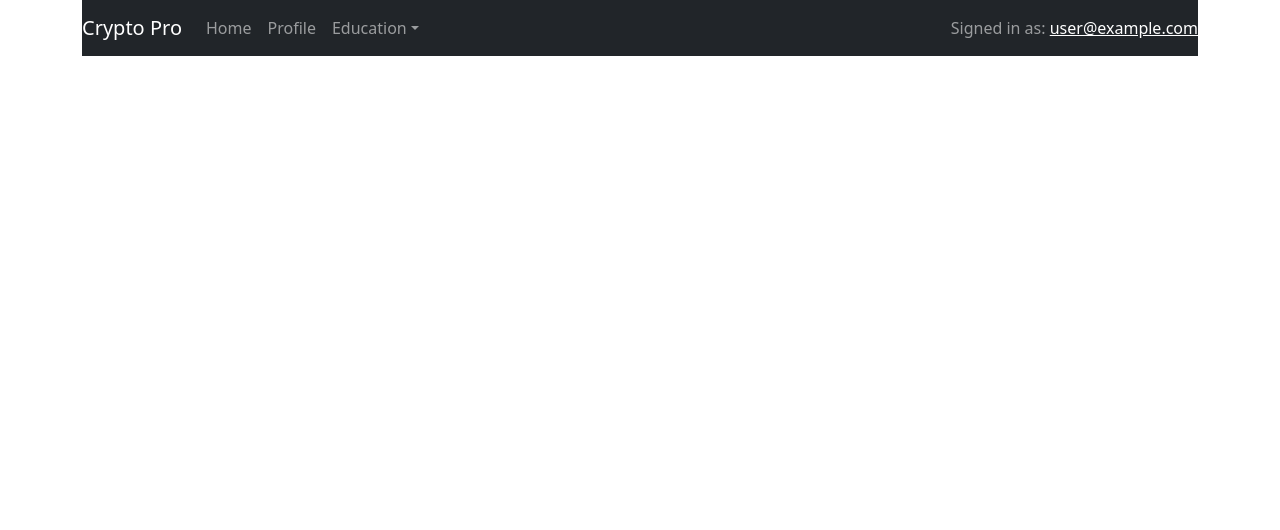
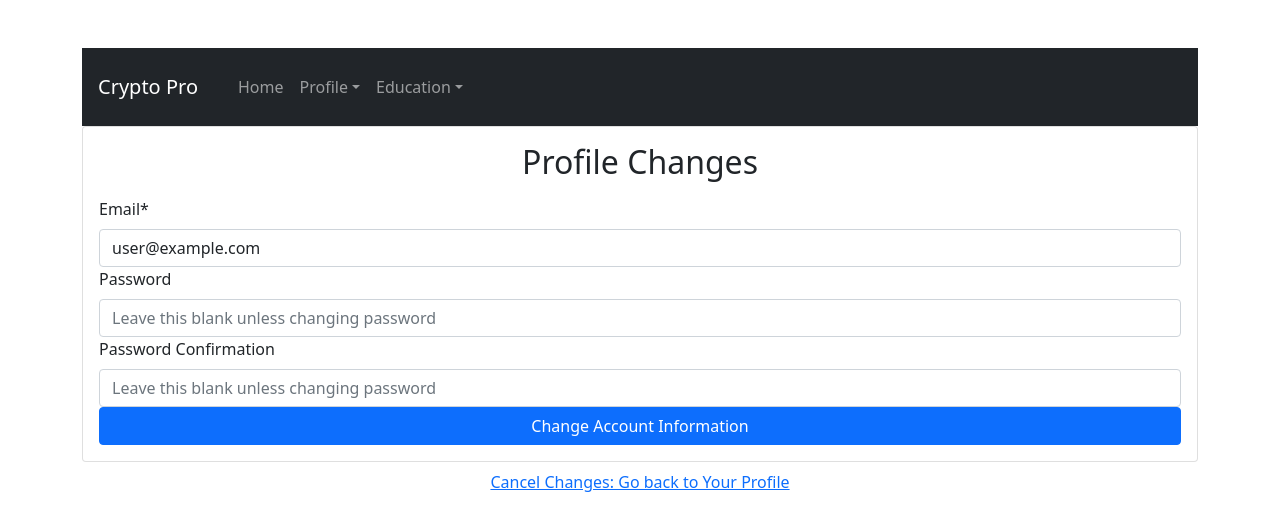
Before and after one commit to chrisgumieny/Crypto, a React (Create React App) app: page /profilechange in a window 1280 px wide. Shown: the top 530 px of the page. Built offline with nearby package versions, Linux system fonts and the light colour scheme; no server answers; sample sign-in values are in the browser's storage.

Commit message:
ProfileChangeAndNavBar

```diff
--- a/src/App.js
+++ b/src/App.js
@@ -11,6 +11,7 @@ import { HeaderToolbar } from "./components/Header"
 import Profile from "./components/Profile"
 import { FirstPartyEducation } from "./components/FirstPartyEducation"
 import { ThirdPartyEducation } from "./components/ThirdPartyEducation"
+import ProfileChange from "./components/ProfileChange"
 
 function App() {
   return (
@@ -27,10 +28,10 @@ function App() {
               <Route path="/forgotpassword"> <ForgotPassword /> </Route>
               {/*locking down profile*/}
               <PrivateRoute path="/profile" component={Profile} />
+              <PrivateRoute path="/profilechange" component={ProfileChange} />
               <Route path="/firstpartyeducation"> <FirstPartyEducation /> </Route>
               <Route path="/thirdpartyeducation"> <ThirdPartyEducation /> </Route>
-              {/*  locking down home */}
-              <PrivateRoute exact path="/" component={Home} />
+              <Route path="/"> <Home /> </Route>
             </Switch>
           </div>
         </Router>
--- a/src/components/ForgotPassword.js
+++ b/src/components/ForgotPassword.js
@@ -48,9 +48,9 @@ export default function ForgotPassword() {
 
             {/* Card will contain all our log in information  */}
             <Card>
-                <Card.Header>Crypto</Card.Header>
+                <Card.Header>Crypto Pro Password Reset</Card.Header>
                 <Card.Body>
-                    <h2 className="div-0">Reset Password </h2>
+                    <h2 className="text-center mb-3">Reset Password </h2>
 
 
                     {/* if error then we alert */}
@@ -66,25 +66,25 @@ export default function ForgotPassword() {
                             {/* user email*/}
                             <Form.Group id="email">
                                 <Form.Label>Email*</Form.Label>
-                                <Form.Control type="email" ref={emailRef} required />
+                                <Form.Control placeholder="email@email.com" type="email" ref={emailRef} required />
                             </Form.Group>
                         </div>
 
                         <div className="button">
                             {/* reset password button, loading because if loading do not want to resubmit form */}
-                            <Button disabled={loading} variant="primary" className="width100" type="submit" >
+                            <Button disabled={loading} variant="primary" className="w-100" type="submit" >
                                 Reset Password
                             </Button>
                         </div>
                     </Form>
                 </Card.Body>
             </Card>
-            {/* forgot password link */}
-            <div className="div-2">
+            {/* log in link */}
+            <div className="text-center mt-2">
                 <Link to="/login">Log in</Link>
             </div>
 
-            <div className="div-3">
+            <div className="text-center mt-2">
                 {/* if user needs to create an account send to register */}
                 <Link to="/register" > Create an Account</Link>
             </div>
--- a/src/components/Header.js
+++ b/src/components/Header.js
@@ -1,31 +1,77 @@
-import React from "react";
+import React, { useState } from "react";
 import Navbar from 'react-bootstrap/Navbar';
 import { Link } from "react-router-dom";
 import { useAuth } from "../contexts/AuthContext";
-import { Nav, NavDropdown } from 'react-bootstrap';
+import { Nav, NavDropdown, Card } from 'react-bootstrap';
+import { useHistory } from "react-router-dom"
 
 // Guide for configurations: https://react-bootstrap.github.io/components/navbar/
 
 export const HeaderToolbar = () => {
+
     // Object destructuring
+    const [error, setError] = useState("")
+    const history = useHistory()
     const { login, logout, currentUser } = useAuth()
     const isLoggedIn = Boolean(!!currentUser)
+    const isLoggedOut = Boolean(!currentUser)
+
+    // handle logout
+    async function handleLogout() {
+        setError("") // empty
+
+        try {
+            // wait for logout
+            await logout()
+            // go back to login page
+            history.push("/login")
+        }
+        catch {
+            //error message
+            setError("ERROR: Failed to log out of account")
+        }
+    }
 
     return (
-        <Navbar bg="dark" variant="dark">
+
+        <>
+            <div className="mt-5">
+                <Navbar bg="dark" variant="dark" className="text-center"  >
                     {/*<Navbar.Brand href="/home">Crypto Pro</Navbar.Brand> */}
                     {/* Crypto Pro header click -> home  */}
-            <Navbar.Brand href="/">Crypto Pro</Navbar.Brand>
+                    <Navbar.Brand className="p-3" href="/">Crypto Pro</Navbar.Brand>
                     <Navbar.Toggle />
-
-
-
 
                     <Nav>
                         {/* link to home page */}
                         <Nav.Link href="/">Home</Nav.Link>
+                    </Nav>
+
+
+                    {/* if user is logged in */}
+                    <Nav >
+                        {isLoggedIn ?
+
+                            <NavDropdown title="Profile" id="nav-dropdown" variant="dark" className="justify-content-right" >
+                                <NavDropdown.Item style={{ color: "#515766" }} disabled>Signed in as: <b>{currentUser.email}</b>  </NavDropdown.Item >
+                                <NavDropdown.Divider />
                                 {/* link to user profile */}
-                <Nav.Link href="/profile">Profile</Nav.Link>
+                                <NavDropdown.Item href="/profile">Your Profile</NavDropdown.Item>
+                                <NavDropdown.Item href="/profilechange"> Change Profile Information</NavDropdown.Item>
+                                <NavDropdown.Divider />
+                                {/* link to FAQ/Help */}
+                                <NavDropdown.Item href="/faq">Help</NavDropdown.Item>
+
+                                <NavDropdown.Divider />
+                                {/* Log out */}
+                                <NavDropdown.Item onClick={handleLogout}> Log Out</NavDropdown.Item>
+
+                            </NavDropdown>
+                            : null}
+                    </Nav>
+
+
+                    <Nav>
                         {/* drop down for educational pages */}
                         <NavDropdown title="Education" id="nav-dropdown">
                             <NavDropdown.Item href="/firstpartyeducation">First Party Education</NavDropdown.Item>
@@ -35,13 +81,18 @@ export const HeaderToolbar = () => {
                     </Nav>
 
 
+                    <Navbar.Collapse className="justify-content-end p-2" >
+                        {/* if user is logged out*/}
+                        <Nav>
+                            {isLoggedOut ? <Navbar.Text>
+                                {/* link to log in */}
+                                <Nav.Link href="/login">Log In</Nav.Link>
 
-
-            <Navbar.Collapse className="justify-content-end">
-                {isLoggedIn ? <Navbar.Text>
-                    Signed in as: <Link to="/profile"> {currentUser.email}</Link>
                             </Navbar.Text> : null}
+                        </Nav>
                     </Navbar.Collapse>
                 </Navbar>
+            </div>
+        </>
     )
 }
--- a/src/components/Home.js
+++ b/src/components/Home.js
@@ -1,46 +1,17 @@
-import React, { useState } from "react"
-import { Card, Alert, Button } from "react-bootstrap"
-import { useAuth } from "../contexts/AuthContext"
-import { useHistory } from "react-router-dom"
+import React from "react"
+import { Card, Button } from "react-bootstrap"
+import { Link } from "react-router-dom"
+
 
 export default function Home() {
-  const [error, setError] = useState("")
-  const { currentUser, logout } = useAuth()
-  const history = useHistory()
-
-  // handle logout
-  async function handleLogout() {
-    setError("") // empty
-
-    try {
-      // wait for logout
-      await logout()
-      // go back to login page
-      history.push("/login")
-    }
-    catch {
-      //error message
-      setError("ERROR: Failed to log out of account")
-    }
-  }
 
   return (
-    <>
-      <Card>
-        <Card.Body>
-          {/*HOME PAGE */}
-          <h2 className="div-0">Home</h2>
 
-          {/* alert if cant log out*/}
-          {error && <Alert variant="danger">{error}</Alert>}
-          {/* welcome user with email*/}
+    <Card>
+      <Card.Header> Home</Card.Header>
+      <Card.Body>
 
-        </Card.Body>
-      </Card>
-      {/* log out link */}
-      <div className="div-3">
-        <Button variant="primary" onClick={handleLogout}> Log Out</Button>
-      </div>
-    </>
+      </Card.Body>
+    </Card>
   )
 }
--- a/src/components/Login.js
+++ b/src/components/Login.js
@@ -40,9 +40,9 @@ export default function Login() {
         <>
             {/* Card will contain all our log in information  */}
             <Card>
-                <Card.Header> Crypto</Card.Header>
+                <Card.Header> Crypto Pro Login</Card.Header>
                 <Card.Body>
-                    <h2 className="div-0">Log In </h2>
+                    <h2 className="text-center mb-3">Log In </h2>
 
                     {/* if error then we alert in red for danger */}
                     {error && <Alert variant="danger">{error}</Alert>}
@@ -54,7 +54,8 @@ export default function Login() {
                         <div className="div-1 ">
                             <Form.Group id="email">
                                 <Form.Label>Email address*</Form.Label>
-                                <Form.Control type="email" ref={emailRef} required />
+                                <Form.Control placeholder="email@email.com" type="email" ref={emailRef} required />
+
                             </Form.Group>
                         </div>
 
@@ -62,24 +63,24 @@ export default function Login() {
                         <div className="div-1 ">
                             <Form.Group id="password">
                                 <Form.Label>Password*</Form.Label>
-                                <Form.Control type="password" ref={passwordRef} required />
+                                <Form.Control placeholder="password" type="password" ref={passwordRef} required />
                             </Form.Group>
                         </div>
 
 
                         {/* log in button, loading because if loading do not want to resubmit form */}
                         <div className="button">
-                            <Button disabled={loading} className="width100" variant="primary" type="submit">Log In</Button>
+                            <Button disabled={loading} className="w-100" variant="primary" type="submit">Log In</Button>
                         </div>
                     </Form>
 
                 </Card.Body>
             </Card>
             {/* forgot password link */}
-            <div className="div-2">
+            <div className="text-center mt-2">
                 <Link to="/forgotpassword">Forgot Password</Link>
             </div>
-            <div className="div-3">
+            <div className="text-center mt-2">
                 {/* if user needs to create an account send to register */}
                 <Link to="/register" >Create an account</Link>
             </div>
--- a/src/components/Profile.js
+++ b/src/components/Profile.js
@@ -1,7 +1,7 @@
 import React, { useState } from "react"
 import { Card, Alert, Button } from "react-bootstrap"
 import { useAuth } from "../contexts/AuthContext";
-import { useHistory } from "react-router-dom"
+import { useHistory, Link } from "react-router-dom"
 
 const cryptos = ["Bitcoin", "Etherium", "Dogecoin"]
 
@@ -27,7 +27,6 @@ export default function Profile() {
         }
     }
 
-
     return (
         <>
             <Card>
@@ -36,12 +35,27 @@ export default function Profile() {
 
                     {/* alert if cant log out*/}
                     {error && <Alert variant="danger">{error}</Alert>}
-                    {/* welcome user with email*/}
-                    <h4 className="div-0">User Email: {currentUser.email}</h4>
+
+                    <Card border="dark" className=" p-4" >
+                        <Card.Title  > User Information:</Card.Title>
+                        <Card.Body>
+                            Email: {currentUser.email}
+                            <br />
+                            Number: {currentUser.phoneNumber}
+
+                            <div className=" mt-2">
+                                <Link to="/profilechange">Change User Information</Link>
+                            </div>
+
+                        </Card.Body>
+                    </Card>
+
                 </Card.Body>
             </Card>
+
+
             {/* log out link */}
-            <div className="div-3">
+            <div className="w-100">
                 <Button variant="primary" onClick={handleLogout}> Log Out</Button>
             </div>
         </>
--- /dev/null
+++ b/src/components/ProfileChange.js
@@ -0,0 +1,99 @@
+import React, { useRef, useState } from "react"
+import { Form, Button, Card, Alert } from "react-bootstrap"
+import { useAuth } from "../contexts/AuthContext"
+import { Link, useHistory } from "react-router-dom"
+
+export default function ProfileChange() {
+    // create refs
+    const emailRef = useRef()
+    const passwordRef = useRef()
+    const confirmPasswordRef = useRef()
+    const { currentUser, changeEmail, changePassword, } = useAuth()
+    const [error, setError] = useState("")
+    const [loading, setLoading] = useState(false)
+    const history = useHistory()
+
+    // function that handles submit button
+    function handleSubmit(e) {
+        // prevent form from refreshing
+        e.preventDefault()
+
+        // password and confirm password must be equal
+        if (passwordRef.current.value !== confirmPasswordRef.current.value) {
+            // return error
+            return setError("ERROR: Passwords do not match")
+        }
+
+        const promises = []
+        setLoading(true)
+        setError("")
+
+        // if diff email then push
+        if (emailRef.current.value !== currentUser.email) {
+            promises.push(changeEmail(emailRef.current.value))
+        }
+
+        // if diff password then push
+        if (passwordRef.current.value) {
+            promises.push(changePassword(passwordRef.current.value))
+        }
+
+        // push changes
+        Promise.all(promises)
+            .then(() => {
+                // if all are successful
+                history.push("/profile")
+            })
+            .catch(() => {
+                // if error occurs
+                setError("ERROR: Failed to update account information")
+            })
+            .finally(() => {
+                // set loading back to false
+                setLoading(false)
+            })
+    }
+
+    return (
+        <>
+            {/* Card will contain all our profile update forms  */}
+            <Card>
+                <Card.Body>
+                    <h2 className="text-center mb-3">Profile Changes</h2>
+
+                    {/* if error then we alert */}
+                    {error && <Alert variant="danger">{error}</Alert>}
+
+                    {/* calling handle submit function */}
+                    <Form onSubmit={handleSubmit}>
+
+                        {/* user email*/}
+                        <Form.Group id="email">
+                            <Form.Label>Email*</Form.Label>
+                            <Form.Control placeholder="email@email.com" type="email" ref={emailRef} required defaultValue={currentUser.email} />
+                        </Form.Group>
+
+                        {/*user password */}
+                        <Form.Group id="password">
+                            <Form.Label>Password</Form.Label>
+                            <Form.Control placeholder="Leave this blank unless changing password" type="password" ref={passwordRef} />
+                        </Form.Group>
+
+                        {/* confirm user password*/}
+                        <Form.Group id="password-confirm">
+                            <Form.Label>Password Confirmation</Form.Label>
+                            <Form.Control placeholder="Leave this blank unless changing password" type="password" ref={confirmPasswordRef} />
+                        </Form.Group>
+
+                        {/* update profile button, loading because if loading do not want to resubmit form */}
+                        <Button disabled={loading} className="w-100" type="submit"> Change Account Information </Button>
+                    </Form>
+                </Card.Body>
+            </Card>
+            <div className="text-center mt-2">
+                {/* sends you back to profile page*/}
+                <Link to="/profile">Cancel Changes: Go back to Your Profile</Link>
+            </div>
+        </>
+    )
+}
--- a/src/components/Register.js
+++ b/src/components/Register.js
@@ -56,9 +56,9 @@ export default function Register() {
         <>
             {/* Card will contain all our log in information  */}
             <Card>
-                <Card.Header>Crypto</Card.Header>
+                <Card.Header>Crypto Pro Register</Card.Header>
                 <Card.Body>
-                    <h2 className="div-0">Register </h2>
+                    <h2 className="text-center mb-3">Register </h2>
                     {/* {JSON.stringify(currentUser)} to check if working, should get JSON object*/}
                     {/* or currentUSer && currentUser.email to get email, checking to make sure there is
                 current user and checking current users email (firebase kinda does this for u)*/}
@@ -74,36 +74,36 @@ export default function Register() {
                             {/* user email*/}
                             <Form.Group id="email">
                                 <Form.Label>Email*</Form.Label>
-                                <Form.Control type="email" ref={emailRef} required />
+                                <Form.Control placeholder="email@email.com" type="email" ref={emailRef} required />
                             </Form.Group>
 
                             {/* user phone number*/}
                             <Form.Group id="tel">
                                 <Form.Label>Phone Number*</Form.Label>
-                                <Form.Control type="tel" pattern="^(+\d{1,2}\s)?(?\d{3})?[\s.-]\d{3}[\s.-]\d{4}$" ref={phoneNumberRef} required />
+                                <Form.Control type="tel" placeholder="111-111-1111" pattern="^(+\d{1,2}\s)?(?\d{3})?[\s.-]\d{3}[\s.-]\d{4}$" ref={phoneNumberRef} required />
                             </Form.Group>
 
                             {/*user password */}
                             <Form.Group id="password">
                                 <Form.Label>Password*</Form.Label>
-                                <Form.Control type="password" ref={passwordRef} required />
+                                <Form.Control placeholder="password must be at least 6 characters long" type="password" ref={passwordRef} required />
                             </Form.Group>
 
                             {/* confirm user password*/}
                             <Form.Group id="password-confirm">
                                 <Form.Label>Confirm Password*</Form.Label>
-                                <Form.Control type="password" ref={confirmPasswordRef} required />
+                                <Form.Control placeholder="password must be at least 6 characters long" type="password" ref={confirmPasswordRef} required />
                             </Form.Group>
                         </div>
 
                         {/* register button, loading because if loading do not want to resubmit form */}
                         <div className="button">
-                            <Button disabled={loading} className="width100" type="submit" >Register </Button>
+                            <Button disabled={loading} className="w-100" type="submit" >Register </Button>
                         </div>
                     </Form>
                 </Card.Body>
             </Card>
-            <div className="div-3">
+            <div className="text-center mt-2">
                 <Link to="/login">Log In</Link>
             </div>
         </>
--- a/src/components/ThirdPartyEducation.js
+++ b/src/components/ThirdPartyEducation.js
@@ -1,8 +1,13 @@
 import React from "react";
+import { Card } from "react-bootstrap"
 
 export const ThirdPartyEducation = () => {
 
     return (
-        null
+        <Card>
+            <Card.Header> Third Party Education</Card.Header>
+            <Card.Body>
+            </Card.Body>
+        </Card>
     )
 }
--- a/src/contexts/AuthContext.js
+++ b/src/contexts/AuthContext.js
@@ -54,13 +54,27 @@ export function AuthProvider({ children }) {
         return auth.sendPasswordResetEmail(email)
     }
 
+    // function to change email
+    // updates to new email
+    function changeEmail(email) {
+        return currentUser.updateEmail(email)
+    }
+
+    // function to change password
+    // updates to new password
+    function changePassword(password) {
+        return currentUser.updatePassword(password)
+    }
+
     //  user info
     const value = {
         currentUser,
         register,
         login,
         logout,
-        passwordReset
+        passwordReset,
+        changeEmail,
+        changePassword
     }
 
     // do not render any of the application until
```
Also changed, not shown: firebase.json. Lines whose indentation alone changed are shown as unchanged.
